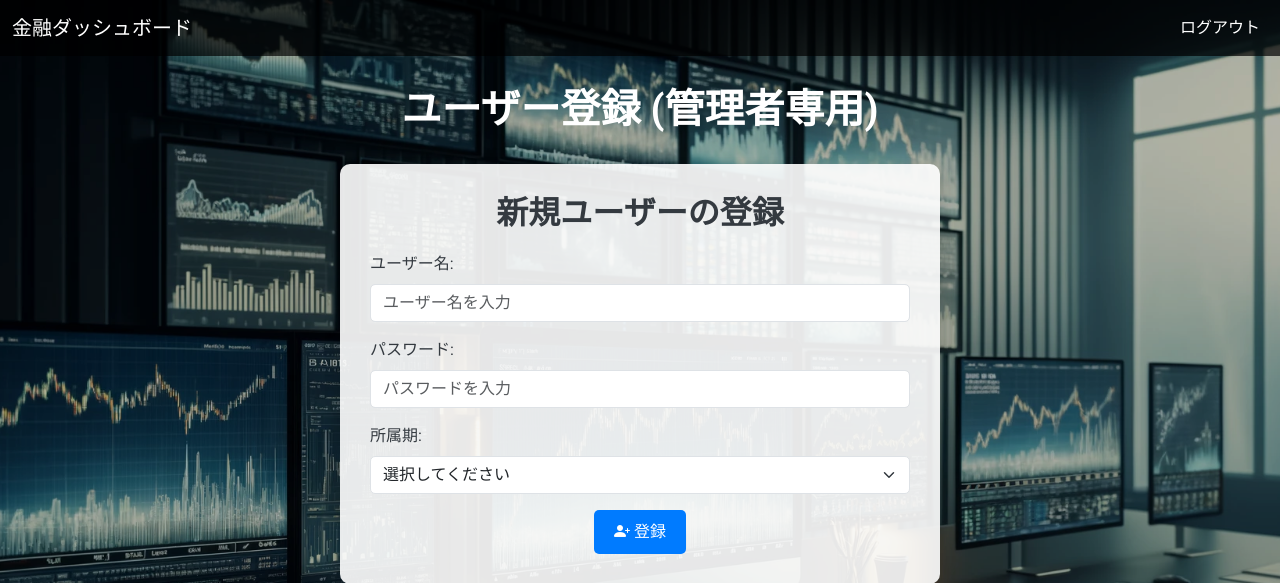
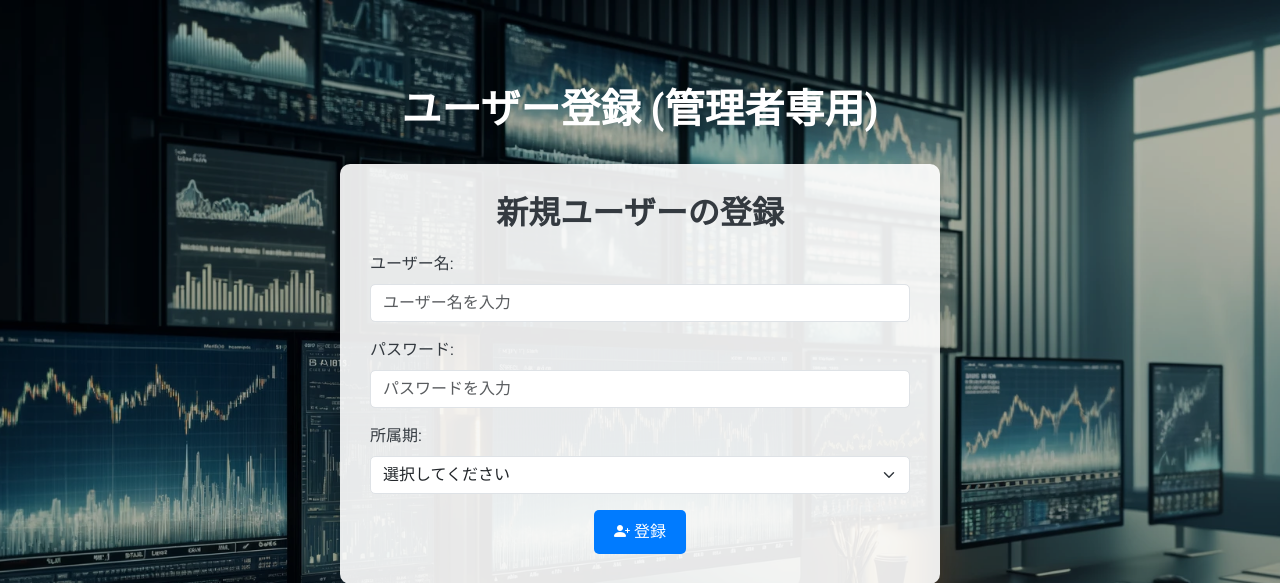
Before and after one commit to hirotoshi217/IA_PL_System, a Flask app: page /auth/register in a window 1280 px wide. Shown: the top 583 px of the page. Run offline with Flask 3, Linux system fonts and the light colour scheme; a user stored in the database is signed in; data that the repository does not hold is empty; parts of the project's set-up code (start-up, migrations or seed data) failed here and were passed over; some libraries are stand-ins or nearby versions.

Commit message:
Update register.html

```diff
--- a/templates/register.html
+++ b/templates/register.html
@@ -169,23 +169,6 @@
   </style>
 </head>
 <body>
-  <!-- ナビゲーションバー -->
-  <nav class="navbar navbar-expand-lg navbar-dark fixed-top navbar-custom">
-    <div class="container-fluid">
-      <a class="navbar-brand" href="{{ url_for('auth.index') }}">金融ダッシュボード</a>
-      <button class="navbar-toggler" type="button" data-bs-toggle="collapse" data-bs-target="#navbarNav"
-              aria-controls="navbarNav" aria-expanded="false" aria-label="ナビゲーションの切替">
-        <span class="navbar-toggler-icon"></span>
-      </button>
-      <div class="collapse navbar-collapse" id="navbarNav">
-        <ul class="navbar-nav ms-auto">
-          <li class="nav-item">
-            <a class="nav-link" href="{{ url_for('auth.logout') }}">ログアウト</a>
-          </li>
-        </ul>
-      </div>
-    </div>
-  </nav>
 
   <!-- メインコンテンツ -->
   <div class="main-container container">
```
